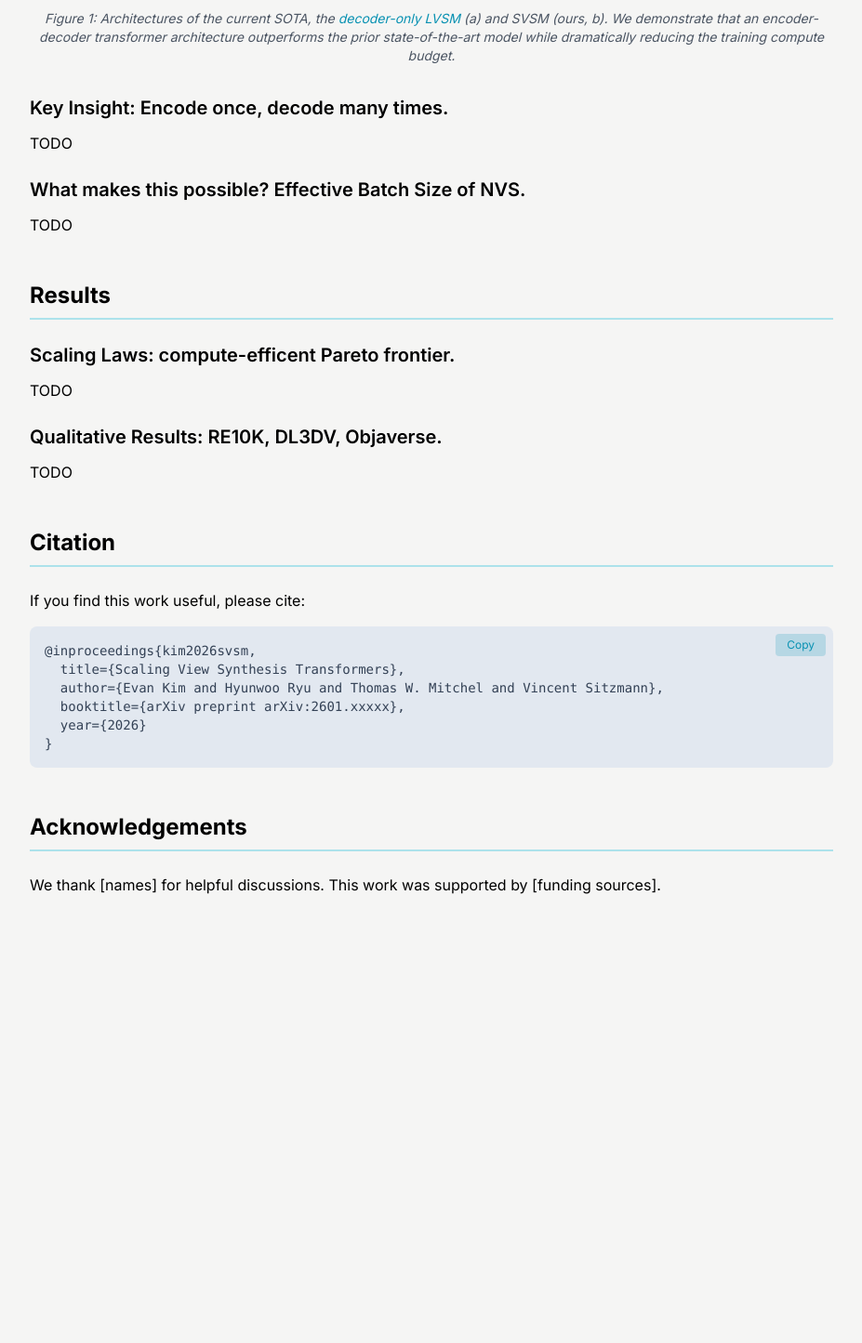
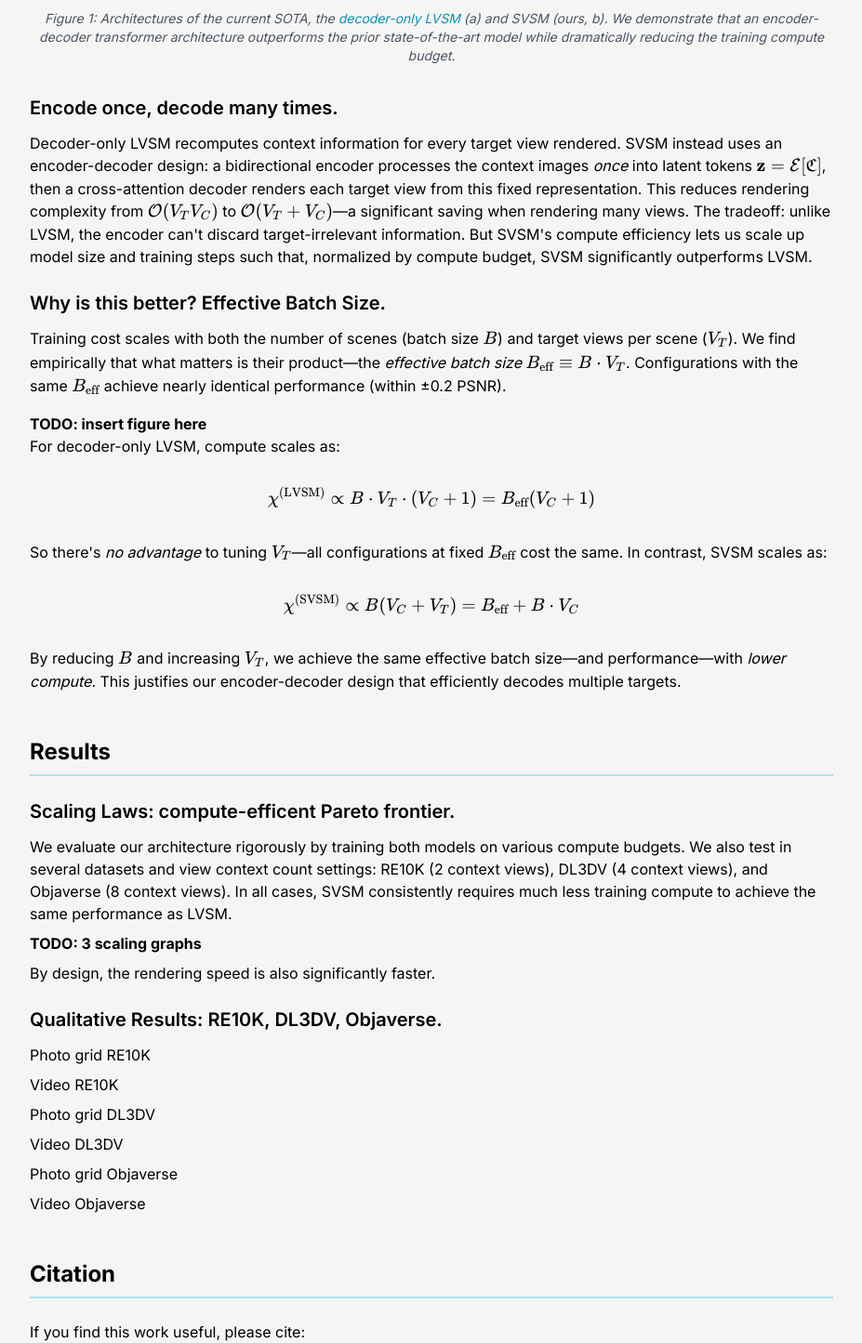
Before and after one commit to evnkim/evn.kim, a Next.js app: page /research/svsm in a window 1280 px wide. Shown: the part 1213-2658 px from the top of the page at 93% size, without its empty margins (176-1103 px from the left). Before the commit the page ends 2257 px from the top, so only its background shows below. Built offline with nearby package versions, Linux system fonts and the light colour scheme.

Commit message:
everything but figures

```diff
--- a/src/app/research/layout.tsx
+++ b/src/app/research/layout.tsx
@@ -1,5 +1,6 @@
 import { Inter } from "next/font/google";
 import ThemeToggle from "../ThemeToggle";
+import "katex/dist/katex.min.css";
 
 const inter = Inter({ subsets: ["latin"] });
 
--- a/src/app/research/svsm/page.tsx
+++ b/src/app/research/svsm/page.tsx
@@ -8,6 +8,8 @@ import {
   Figure,
   BibTeX,
   CyanLink,
+  InlineMath,
+  BlockMath,
 } from "@/components";
 
 // ============================================
@@ -71,22 +73,60 @@ export default function ExampleProjectPage() {
             }
           />
 
-          <SubSection title="Key Insight: Encode once, decode many times.">
-            <p className="mb-4">
-              TODO
+          <SubSection title="Encode once, decode many times.">
+            <p>
+              Decoder-only LVSM recomputes context information for every target view rendered.
+              SVSM instead uses an encoder-decoder design: a bidirectional encoder processes the
+              context images <em>once</em> into latent tokens <InlineMath>{"\\mathbf{z} = \\mathcal{E}[\\mathfrak{C}]"}</InlineMath>,
+              then a cross-attention decoder renders each target view from this fixed representation.
+              This reduces rendering complexity
+              from <InlineMath>{"\\mathcal{O}(V_T V_C)"}</InlineMath> to <InlineMath>{"\\mathcal{O}(V_T + V_C)"}</InlineMath>—a
+              significant saving when rendering many views. The tradeoff: unlike LVSM, the encoder
+              can&apos;t discard target-irrelevant information. But SVSM&apos;s compute efficiency lets us
+              scale up model size and training steps such that, normalized by compute budget, SVSM
+              significantly outperforms LVSM.
             </p>
           </SubSection>
 
-          <SubSection title="What makes this possible? Effective Batch Size of NVS.">
+          <SubSection title="Why is this better? Effective Batch Size.">
+            <p className="mb-4">
+              Training cost scales with both the number of scenes (batch size <InlineMath>B</InlineMath>) and
+              target views per scene (<InlineMath>V_T</InlineMath>). We find empirically that what matters
+              is their product—the <em>effective batch size</em>{" "}
+              <InlineMath>{"B_{\\text{eff}} \\equiv B \\cdot V_T"}</InlineMath>. Configurations with the
+              same <InlineMath>{"B_{\\text{eff}}"}</InlineMath> achieve nearly identical performance
+              (within ±0.2 PSNR).
+            </p>
+            <b>TODO: insert figure here</b>
+            <p className="mb-4">
+              For decoder-only LVSM, compute scales as:
+            </p>
+            <BlockMath>{"\\chi^{\\text{(LVSM)}} \\propto B \\cdot V_T \\cdot (V_C + 1) = B_{\\text{eff}}(V_C + 1)"}</BlockMath>
+            <p className="mb-4">
+              So there&apos;s <em>no advantage</em> to tuning <InlineMath>V_T</InlineMath>—all
+              configurations at fixed <InlineMath>{"B_{\\text{eff}}"}</InlineMath> cost the same.
+              In contrast, SVSM scales as:
+            </p>
+            <BlockMath>{"\\chi^{\\text{(SVSM)}} \\propto B(V_C + V_T) = B_{\\text{eff}} + B \\cdot V_C"}</BlockMath>
             <p>
-              TODO
+              By reducing <InlineMath>B</InlineMath> and increasing <InlineMath>V_T</InlineMath>,
+              we achieve the same effective batch size—and performance—with <em>lower compute</em>.
+              This justifies our encoder-decoder design that efficiently decodes multiple targets.
             </p>
           </SubSection>
         </Section>
 
         <Section title="Results">
           <SubSection title="Scaling Laws: compute-efficent Pareto frontier.">
-            TODO
+            <p>
+              We evaluate our architecture rigorously by training both models on various compute budgets. We also test in several datasets and view context count settings: RE10K (2 context views), DL3DV (4 context views), and Objaverse (8 context views). In all cases, SVSM consistently requires much less training compute to achieve the same performance as LVSM.
+            </p>
+
+            <p><b>TODO: 3 scaling graphs</b> </p>
+
+            <p>
+              By design, the rendering speed is also significantly faster.
+            </p>
             {/* <div className="overflow-x-auto mb-8">
               <table className="w-full text-sm">
                 <thead>
@@ -137,7 +177,22 @@ export default function ExampleProjectPage() {
 
           <SubSection title="Qualitative Results: RE10K, DL3DV, Objaverse.">
             <p>
-              TODO
+              Photo grid RE10K
+            </p>
+            <p>
+              Video RE10K
+            </p>
+            <p>
+              Photo grid DL3DV
+            </p>
+            <p>
+              Video DL3DV
+            </p>
+            <p>
+              Photo grid Objaverse
+            </p>
+            <p>
+              Video Objaverse
             </p>
             {/* Example: <Video src="/path/to/demo.mp4" caption="Demo video showing our method in action." /> */}
           </SubSection>
--- /dev/null
+++ b/src/components/Math.tsx
@@ -0,0 +1,42 @@
+"use client";
+
+import { useEffect, useRef } from "react";
+import katex from "katex";
+
+/**
+ * Inline math component - renders LaTeX inline with text
+ * Usage: <InlineMath>x^2 + y^2 = z^2</InlineMath>
+ */
+export const InlineMath: React.FC<{ children: string }> = ({ children }) => {
+  const ref = useRef<HTMLSpanElement>(null);
+
+  useEffect(() => {
+    if (ref.current) {
+      katex.render(children, ref.current, {
+        throwOnError: false,
+        displayMode: false,
+      });
+    }
+  }, [children]);
+
+  return <span ref={ref} />;
+};
+
+/**
+ * Block math component - renders LaTeX as a centered block
+ * Usage: <BlockMath>E = mc^2</BlockMath>
+ */
+export const BlockMath: React.FC<{ children: string }> = ({ children }) => {
+  const ref = useRef<HTMLDivElement>(null);
+
+  useEffect(() => {
+    if (ref.current) {
+      katex.render(children, ref.current, {
+        throwOnError: false,
+        displayMode: true,
+      });
+    }
+  }, [children]);
+
+  return <div ref={ref} className="my-4 overflow-x-auto" />;
+};
--- a/src/components/index.ts
+++ b/src/components/index.ts
@@ -24,3 +24,6 @@ export {
 
 // Tags
 export { Tag } from "./Tag";
+
+// Math (LaTeX)
+export { InlineMath, BlockMath } from "./Math";
```
